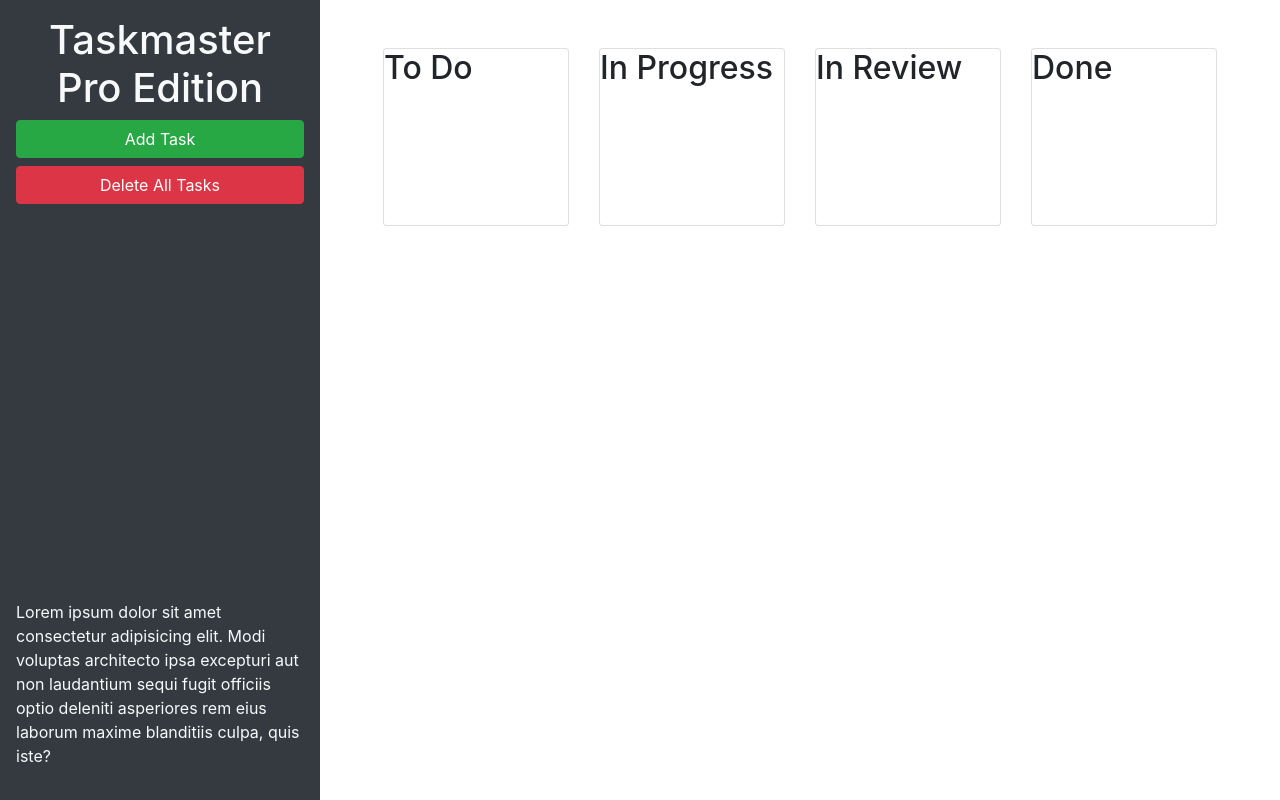
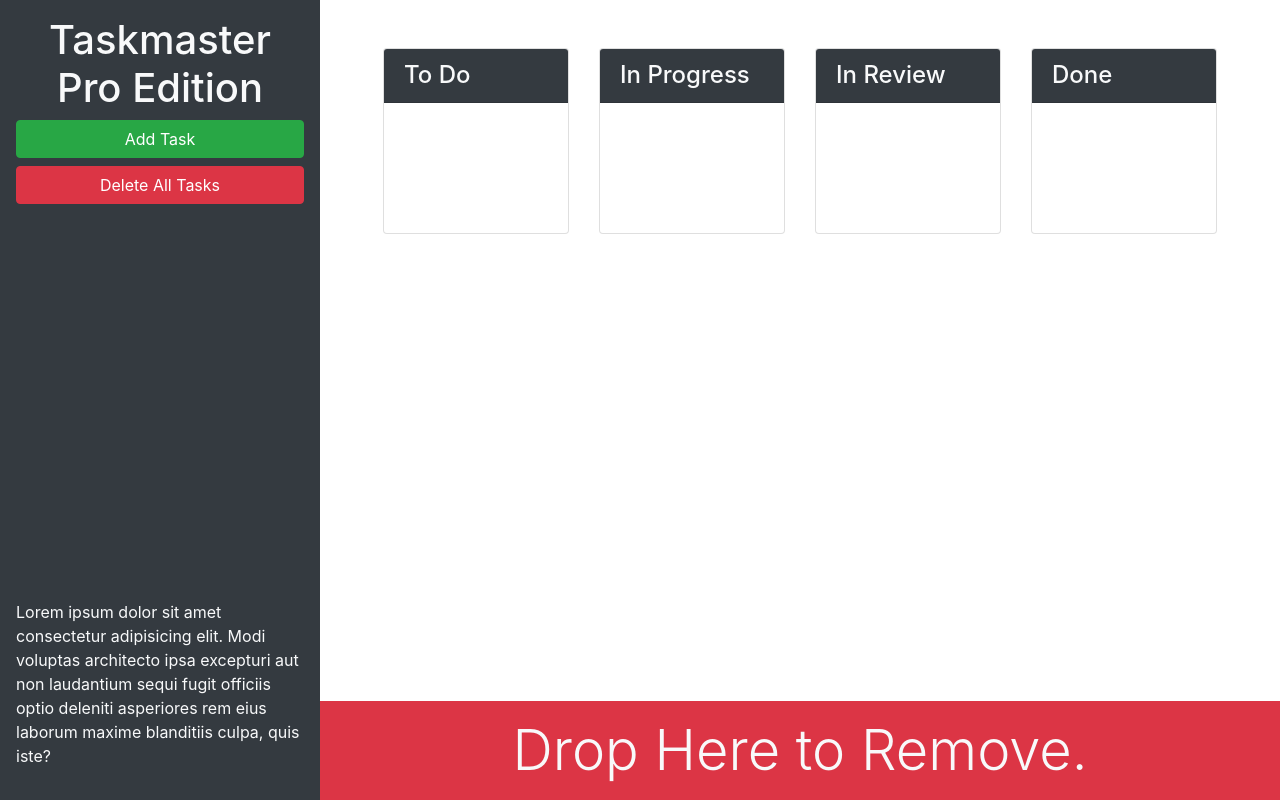
Before and after one commit to MichaelDevelopsCode/taskmaster-pro, a plain HTML site: page index.html in a window 1280 px wide. Drawn offline with nearby package versions, Linux system fonts and the light colour scheme.

Commit message:
added drop zone for deleting

```diff
--- a/index.html
+++ b/index.html
@@ -13,22 +13,22 @@
 <body>
 
   <div class="row min-vh-100 no-gutters">
-    <header class="col-12 col-lg-3 bg-dark text-light d-flex flex-column p-4 p-lg-3">
+    <header class="col-12 col-lg-3 bg-dark text-light sticky-top d-flex flex-column p-4 p-lg-3">
       <h1 class="text-center">Taskmaster Pro Edition</h1>
       <button id="create-task" class="btn btn-block btn-success" data-toggle="modal" data-target="#task-form-modal">Add
         Task</button>
       <button id="remove-tasks" class="btn btn-block btn-danger">Delete All Tasks</button>
-      <p class="mt-auto">Lorem ipsum dolor sit amet consectetur adipisicing elit. Modi voluptas architecto ipsa
+      <p class="mt-auto d-none d-lg-block">Lorem ipsum dolor sit amet consectetur adipisicing elit. Modi voluptas architecto ipsa
         excepturi aut non
         laudantium sequi fugit officiis optio deleniti asperiores rem eius laborum maxime blanditiis culpa, quis iste?
       </p>
     </header>
-    <main class="col-12 col-lg-9">
+    <main class="col-12 col-lg-9 d-flex flex-column">
       <div class="m-5 row justify-content-around">
         <!-- todo start -->
         <div class="col-12 col-md-6 col-xl-3 mb-3">
           <div class="card">
-            <h2>To Do</h2>
+            <h4 class="card-header bg-dark text-light">To Do</h4>
             <ul id="list-toDo" class="list-group"> </ul>
           </div>
         </div>
@@ -36,7 +36,7 @@
         <!-- in progress start -->
         <div class="col-12 col-md-6 col-xl-3 mb-3">
           <div class="card">
-            <h2>In Progress</h2>
+            <h4 class="card-header bg-dark text-light">In Progress</h4>
             <ul id="list-inProgress" class="list-group"></ul>
           </div>
         </div>
@@ -44,7 +44,7 @@
         <!-- in review start -->
         <div class="col-12 col-md-6 col-xl-3 mb-3">
           <div class="card">
-            <h2>In Review</h2>
+            <h4 class="card-header bg-dark text-light">In Review</h4>
             <ul id="list-inReview" class="list-group"></ul>
           </div>
         </div>
@@ -52,11 +52,16 @@
         <!-- done start -->
         <div class="col-12 col-md-6 col-xl-3 mb-3">
           <div class="card">
-            <h2>Done</h2>
+            <h4 class="card-header bg-dark text-light">Done</h4>
             <ul id="list-done" class="list-group"></ul>
           </div>
         </div>
         <!-- done end -->
+      </div>
+      <div id="trash" class="mt-auto">
+        <div class="w-100 bg-danger p-3 text-center text-light display-4">
+          Drop Here to Remove.
+        </div>
       </div>
     </main>
   </div>
```
